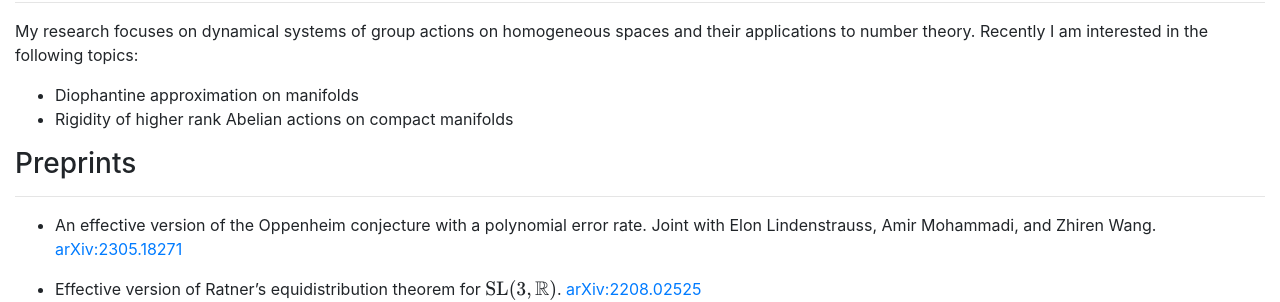
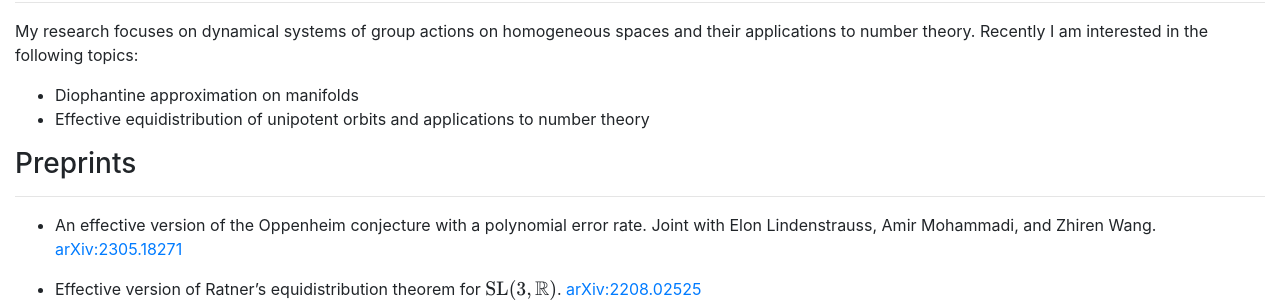
Before and after one commit to lively-cat-lover/lively-cat-lover.github.io, a Jekyll site: the page built from research.md, in a window 1280 px wide. Shown: the part 128-430 px from the top of the page. Built offline with Jekyll 4.4.1, drawn with Linux system fonts in a browser that asks for light colours; formulas are drawn with MathJax 3; our own code applies the rules of GitHub Pages for plain Markdown files.

Commit message:
update research interests

```diff
--- a/research.md
+++ b/research.md
@@ -8,7 +8,7 @@ permalink: /lei-yang/research
 My research focuses on dynamical systems of group actions on homogeneous spaces and their applications to number theory. Recently I am interested in the following topics:
 
 - Diophantine approximation on manifolds
-- Rigidity of higher rank Abelian actions on compact manifolds
+- Effective equidistribution of unipotent orbits and applications to number theory
 
 
 ### Preprints
```
